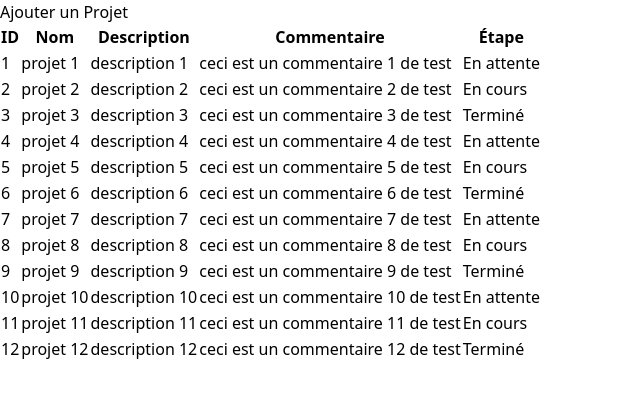
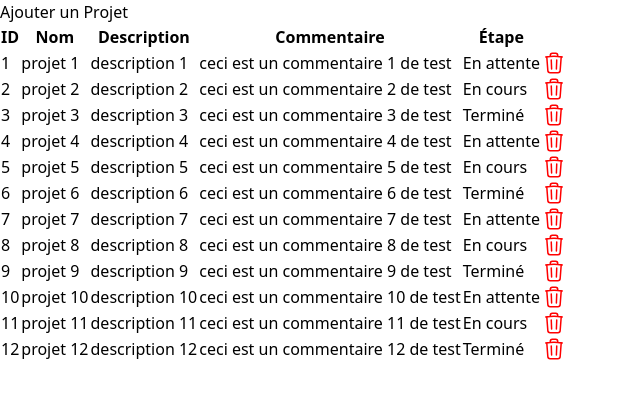
Before and after one commit to h4cktion/stereograph-wdim, a React (Vite) app: page /projets in a window 1280 px wide. Shown: the top 398 px of the page, without its empty margins (0-640 px from the left). Built offline with nearby package versions, Linux system fonts and the light colour scheme; data requests are answered from the project's data file.

Commit message:
feat(misc): implement delete project

```diff
--- /dev/null
+++ b/src/assets/icons.tsx
@@ -0,0 +1,16 @@
+export const trashIcon = () => (
+  <svg
+    xmlns="http://www.w3.org/2000/svg"
+    fill="none"
+    viewBox="0 0 24 24"
+    strokeWidth={1.5}
+    stroke="red"
+    className="w-6 h-6"
+  >
+    <path
+      strokeLinecap="round"
+      strokeLinejoin="round"
+      d="M14.74 9l-.346 9m-4.788 0L9.26 9m9.968-3.21c.342.052.682.107 1.022.166m-1.022-.165L18.16 19.673a2.25 2.25 0 01-2.244 2.077H8.084a2.25 2.25 0 01-2.244-2.077L4.772 5.79m14.456 0a48.108 48.108 0 00-3.478-.397m-12 .562c.34-.059.68-.114 1.022-.165m0 0a48.11 48.11 0 013.478-.397m7.5 0v-.916c0-1.18-.91-2.164-2.09-2.201a51.964 51.964 0 00-3.32 0c-1.18.037-2.09 1.022-2.09 2.201v.916m7.5 0a48.667 48.667 0 00-7.5 0"
+    />
+  </svg>
+);
--- a/src/components/projects/Projects.tsx
+++ b/src/components/projects/Projects.tsx
@@ -4,8 +4,11 @@ import { useState } from "react";
 import Modal from "../modal/Modal";
 import { useFetchApi } from "@/hooks/useFetchApi";
 import AddProject from "./addProject/AddProject";
+import { BASE_URL } from "@/constants";
+import { useMutation, useQueryClient } from "react-query";
 
 const Projects = () => {
+  const queryClient = useQueryClient();
   const [showModal, setShowModal] = useState(false);
   const { isLoading, data: projects } = useFetchApi<
     Project[] | null | undefined
@@ -15,8 +18,27 @@ const Projects = () => {
     console.log("project", project);
   };
   const addProject = () => {
-    console.log("addProject");
     setShowModal(true);
+  };
+
+  const deleteFileMutation = useMutation(
+    async (id: number | string) => {
+      await fetch(`${BASE_URL}/projects/${id}`, {
+        method: "DELETE",
+        headers: {
+          "Content-Type": "application/json",
+        },
+      });
+    },
+    {
+      onSuccess: () => {
+        queryClient.invalidateQueries("Projects");
+      },
+    }
+  );
+  const deleteProject = (project: Project) => {
+    console.log("delete", project);
+    deleteFileMutation.mutateAsync(project.id);
   };
 
   return (
@@ -25,6 +47,7 @@ const Projects = () => {
       <ProjectsTable
         projects={projects}
         showProject={showProject}
+        deleteProject={deleteProject}
         isLoading={isLoading}
       />
       {showModal && (
--- a/src/components/projects/projectsTable/ProjectsTable.tsx
+++ b/src/components/projects/projectsTable/ProjectsTable.tsx
@@ -1,12 +1,15 @@
+import { trashIcon } from "@/assets/icons";
 import { Project } from "@/types";
 
 const ProjectsTable = ({
   projects,
   showProject,
   isLoading,
+  deleteProject,
 }: {
   projects: Project[] | null | undefined;
   showProject: (project: Project) => void;
+  deleteProject: (project: Project) => void;
   isLoading: boolean;
 }) => {
   return (
@@ -29,6 +32,15 @@ const ProjectsTable = ({
               <td>{project.description}</td>
               <td>{project.commentaire}</td>
               <td>{project.etape}</td>
+              <td
+                className="cursor-pointer"
+                onClick={(e) => {
+                  e.stopPropagation();
+                  deleteProject(project);
+                }}
+              >
+                {trashIcon()}
+              </td>
             </tr>
           ))}
         </tbody>
```
